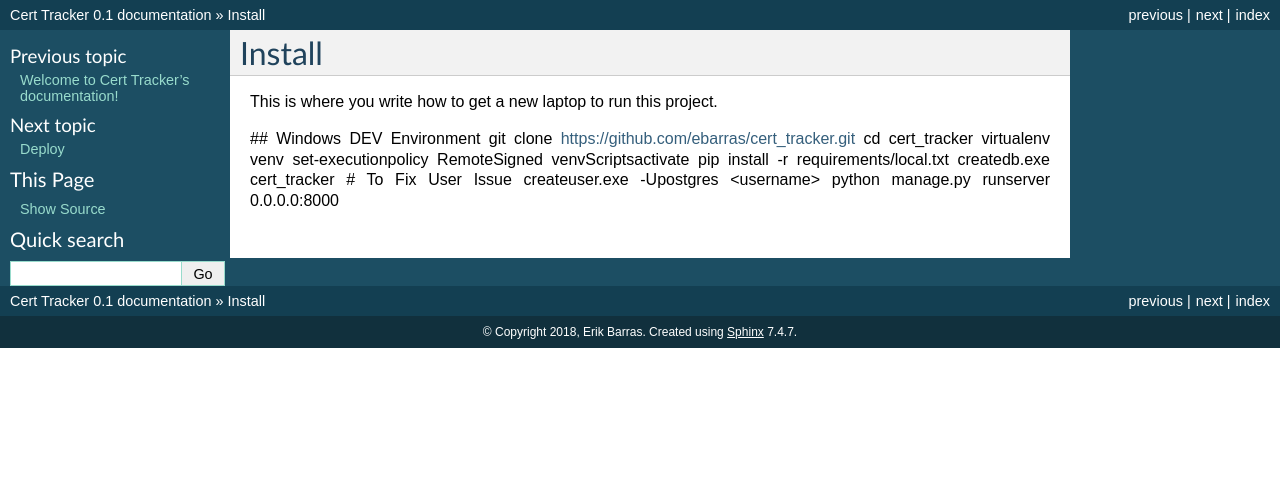
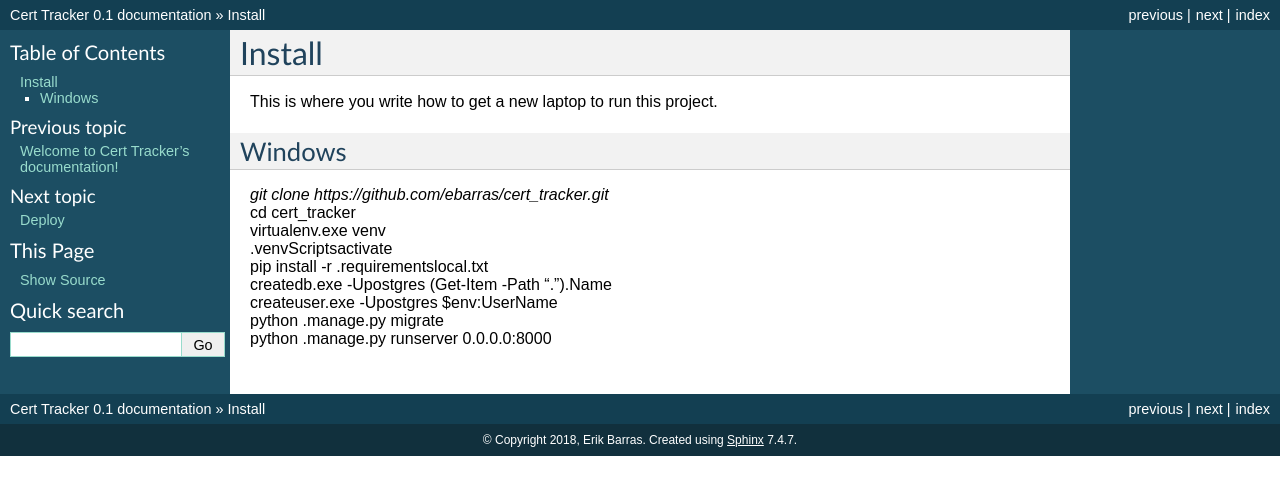
Before and after one commit to ebarras/cert_tracker, a Sphinx documentation site: the page built from docs/install.rst, in a window 1280 px wide. Shown: the top 495 px of the page. Built offline with Sphinx 7.4.7, drawn with Linux system fonts in a browser that asks for light colours; pages that are not in the unit, such as notebooks, are missing from menus.

Commit message:
Update install.rst

```diff
--- a/docs/install.rst
+++ b/docs/install.rst
@@ -3,14 +3,15 @@
 
 This is where you write how to get a new laptop to run this project.
 
-## Windows DEV Environment
-git clone https://github.com/ebarras/cert_tracker.git
-cd cert_tracker
-virtualenv venv
-set-executionpolicy RemoteSigned
-venv\Scripts\activate
-pip install -r requirements/local.txt
-createdb.exe cert_tracker
-# To Fix User Issue
-createuser.exe -Upostgres <username>
-python manage.py runserver 0.0.0.0:8000
+Windows
+"""""""""""""""""
+
+| `git clone https://github.com/ebarras/cert_tracker.git`
+| cd cert_tracker
+| virtualenv.exe venv
+| .\venv\Scripts\activate
+| pip install -r .\requirements\local.txt
+| createdb.exe -Upostgres (Get-Item -Path ".").Name
+| createuser.exe -Upostgres $env:UserName
+| python .\manage.py migrate
+| python .\manage.py runserver 0.0.0.0:8000
```
